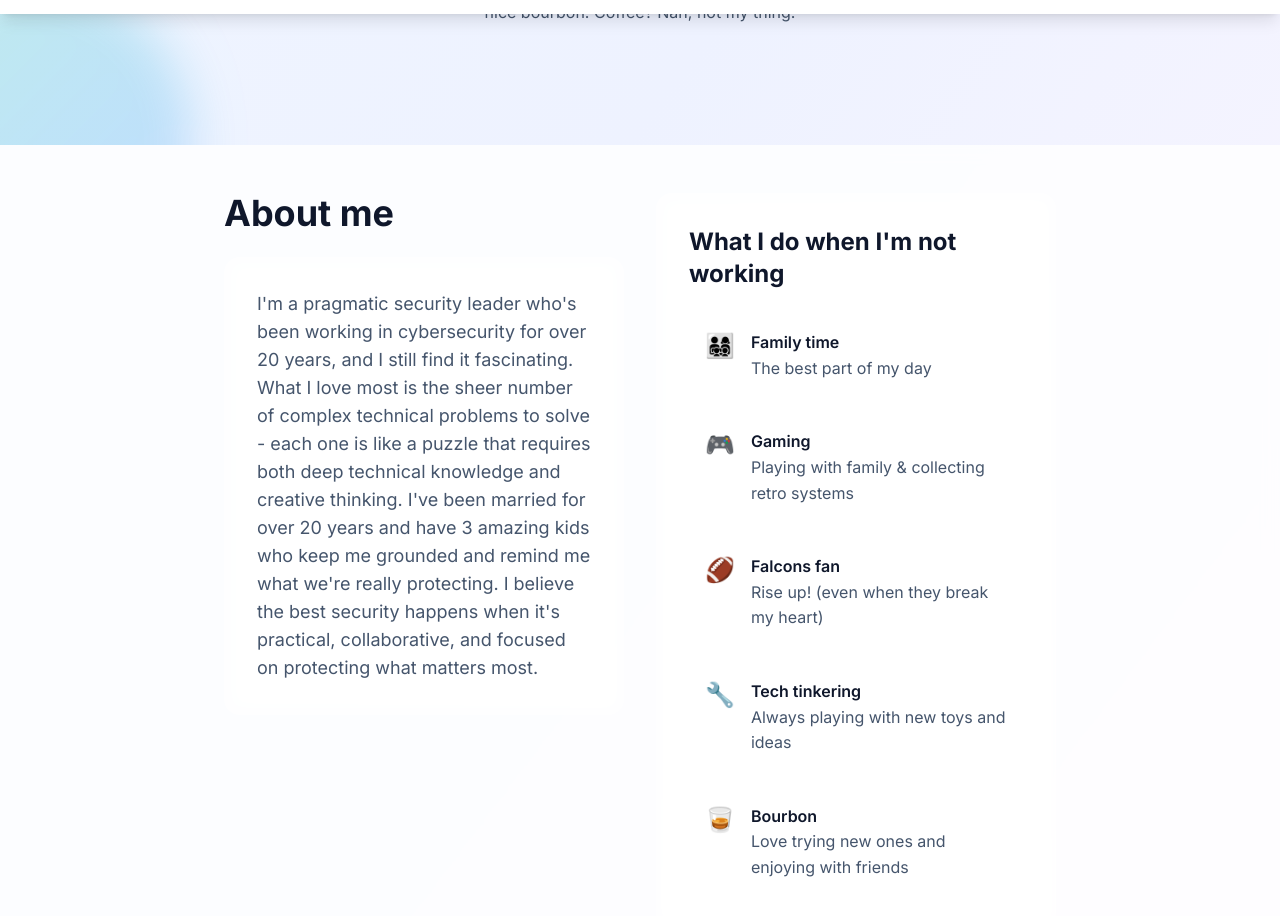
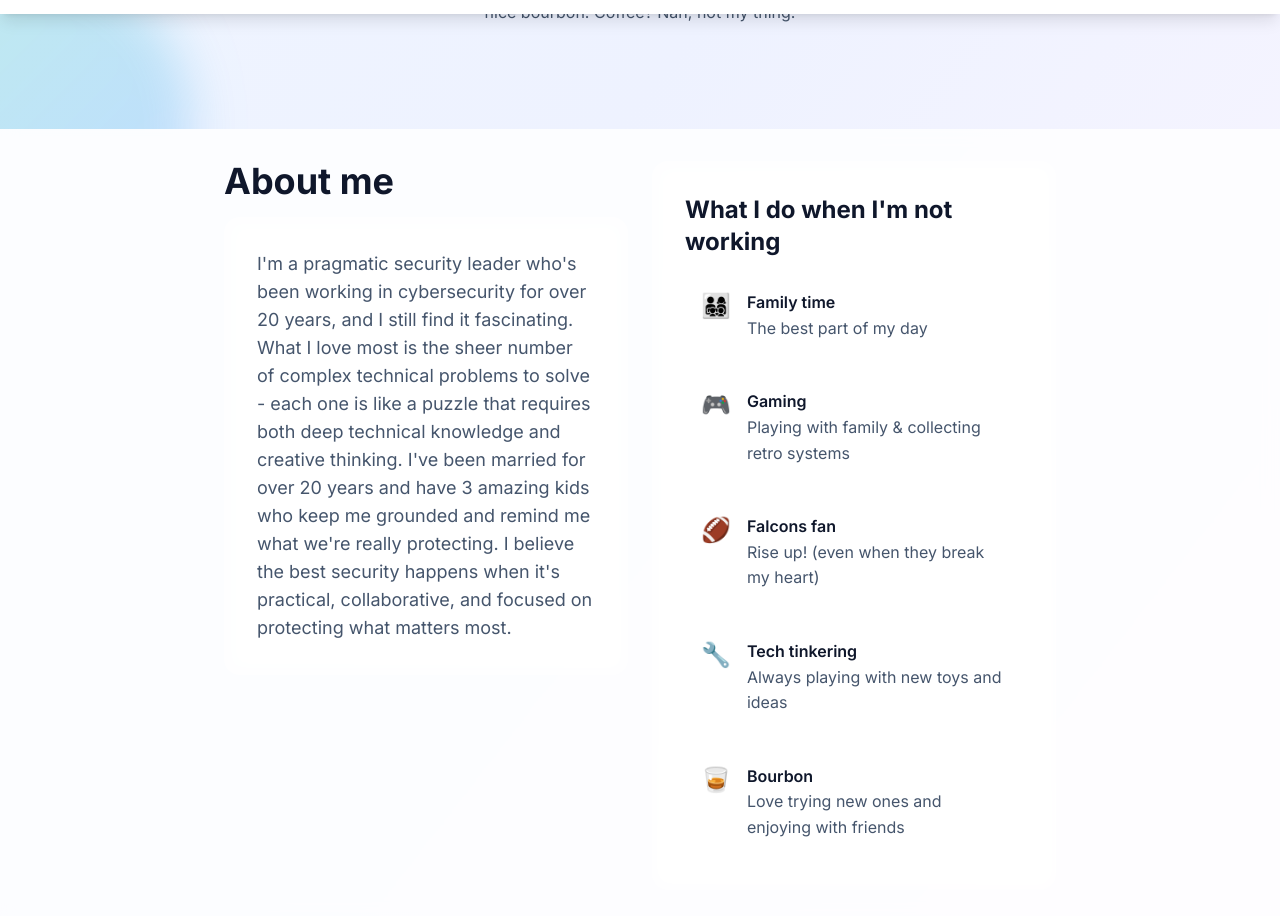
Before and after one commit to jdempsey77/www-stylee-org, a Next.js app: page /jerry in a window 1280 px wide. Shown: the part 786-1702 px from the top of the page. Built offline with nearby package versions, Linux system fonts and the light colour scheme; no server answers.

Commit message:
Further reduce negative space on main page
- Reduced hero section bottom margin from mb-8 to mb-4
- Reduced section padding from py-12 to py-8
- Reduced column gap from gap-8 to gap-6
- Reduced heading margins from mb-6 to mb-4
- Total ~56px vertical spacing reduction for tighter layout

```diff
--- a/src/app/jerry/page.tsx
+++ b/src/app/jerry/page.tsx
@@ -41,7 +41,7 @@ export default function Jerry() {
               What I love most is solving complex technical problems and working with teams to build
               security solutions that actually work in the real world.
             </p>
-            <p className="text-slate-600 dark:text-slate-400 max-w-3xl mx-auto mb-8 animate-fade-in-up">
+            <p className="text-slate-600 dark:text-slate-400 max-w-3xl mx-auto mb-4 animate-fade-in-up">
               When I&apos;m not thinking about security, you&apos;ll find me hanging with my family,
               gaming, or enjoying a nice bourbon. Coffee? Nah, not my thing.
             </p>
@@ -50,11 +50,11 @@ export default function Jerry() {
       </section>
 
       {/* Personal About Me & Hobbies */}
-      <section className="py-12 bg-white/80 dark:bg-slate-800/80 backdrop-blur-sm">
+      <section className="py-8 bg-white/80 dark:bg-slate-800/80 backdrop-blur-sm">
         <div className="max-w-4xl mx-auto px-4 sm:px-6 lg:px-8">
-          <div className="grid lg:grid-cols-2 gap-8 items-start">
+          <div className="grid lg:grid-cols-2 gap-6 items-start">
             <div className="animate-slide-in-left">
-              <h2 className="text-3xl md:text-4xl font-bold text-slate-900 dark:text-white mb-6">
+              <h2 className="text-3xl md:text-4xl font-bold text-slate-900 dark:text-white mb-4">
                 About me
               </h2>
               <div className="glass rounded-2xl p-8 hover-lift">
@@ -70,7 +70,7 @@ export default function Jerry() {
             </div>
             <div className="animate-slide-in-right">
               <div className="glass rounded-2xl p-8 hover-lift">
-                <h3 className="text-2xl font-bold text-slate-900 dark:text-white mb-6">What I do when I&apos;m not working</h3>
+                <h3 className="text-2xl font-bold text-slate-900 dark:text-white mb-4">What I do when I&apos;m not working</h3>
                 <div className="space-y-4">
                   <div className="flex items-start space-x-4 p-4 rounded-xl bg-white/50 dark:bg-slate-700/50 hover:bg-white/70 dark:hover:bg-slate-700/70 transition-all duration-300">
                     <span className="text-2xl">👨‍👩‍👧‍👦</span>
```
